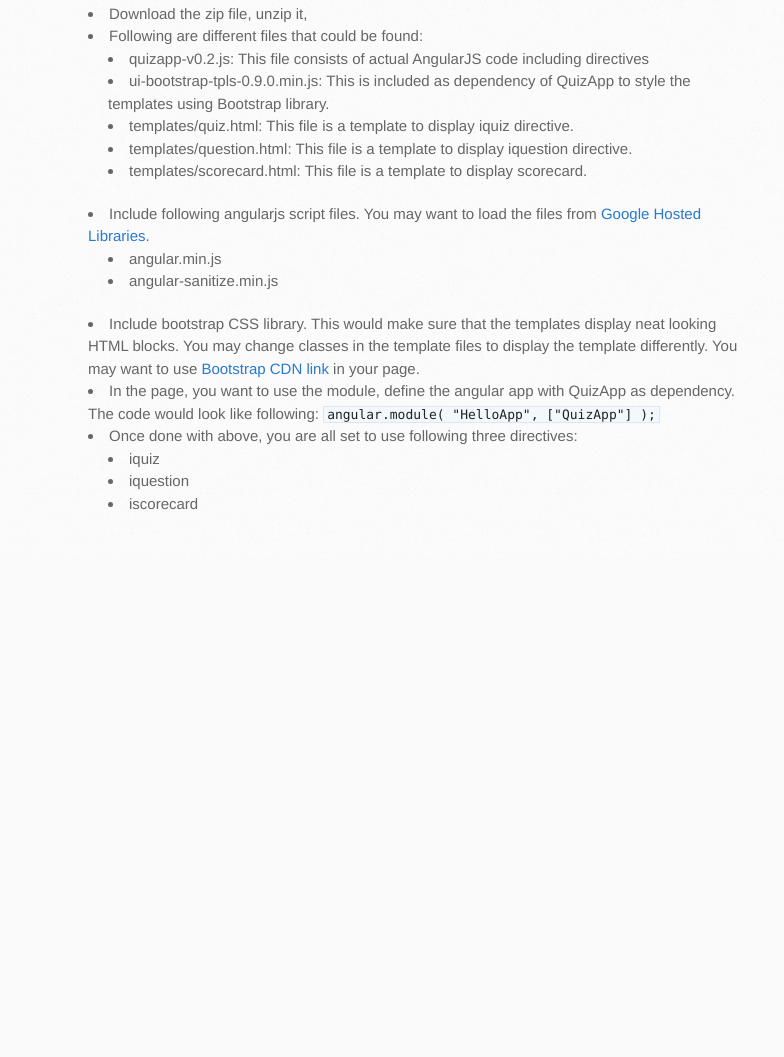
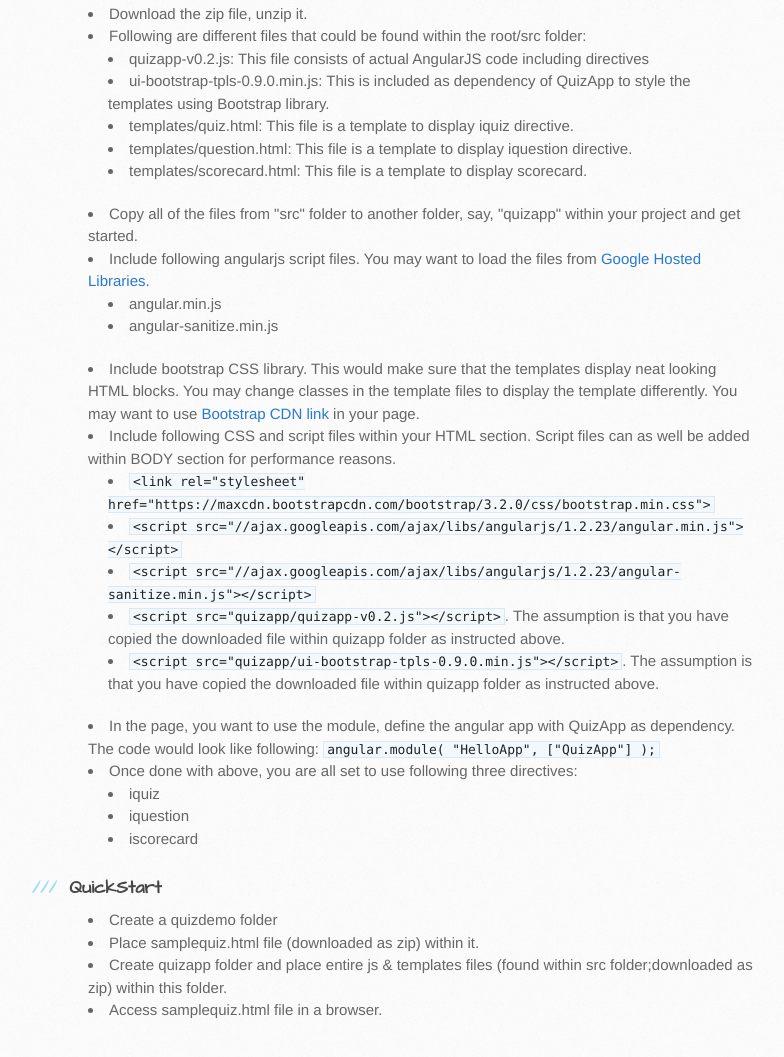
Before and after one commit to eajitesh/QuizApp, a plain HTML site: page index.html in a window 1280 px wide. Shown: the part 1544-2601 px from the top of the page, without its empty margins (102-886 px from the left). Before the commit the page ends 2102 px from the top, so only its background shows below. Drawn offline with Linux system fonts and the light colour scheme.

```diff
--- a/index.html
+++ b/index.html
@@ -88,8 +88,8 @@
 <a name="installation-instructions" class="anchor" href="#installation-instructions"><span class="octicon octicon-link"></span></a>Installation Instructions</h3>
 
 <ul>
-<li>Download the zip file, unzip it,</li>
-<li>Following are different files that could be found:
+<li>Download the zip file, unzip it.</li>
+<li>Following are different files that could be found within the root/src folder:
 
 <ul>
 <li>quizapp-v0.2.js: This file consists of actual AngularJS code including directives</li>
@@ -99,6 +99,7 @@
 <li>templates/scorecard.html: This file is a template to display scorecard.</li>
 </ul>
 </li>
+<li>Copy all of the files from "src" folder to another folder, say, "quizapp" within your project and get started.</li>
 <li>Include following angularjs script files. You may want to load the files from <a href="https://developers.google.com/speed/libraries/devguide#angularjs" target="_blank">Google Hosted Libraries</a>.
 
 <ul>
@@ -107,6 +108,18 @@
 </ul>
 </li>
 <li>Include bootstrap CSS library. This would make sure that the templates display neat looking HTML blocks. You may change classes in the template files to display the template differently. You may want to use <a href="https://maxcdn.bootstrapcdn.com/bootstrap/3.2.0/css/bootstrap.min.css" target="_blank">Bootstrap CDN link</a> in your page.</li>
+<li>Include following CSS and script files within your HTML  section. Script files can as well be added within BODY section for performance reasons.
+
+<ul>
+<li><code>&lt;link rel="stylesheet" href="https://maxcdn.bootstrapcdn.com/bootstrap/3.2.0/css/bootstrap.min.css"&gt;</code></li>
+<li><code>&lt;script src="//ajax.googleapis.com/ajax/libs/angularjs/1.2.23/angular.min.js"&gt;&lt;/script&gt;</code></li>
+<li><code>&lt;script src="//ajax.googleapis.com/ajax/libs/angularjs/1.2.23/angular-sanitize.min.js"&gt;&lt;/script&gt;</code></li>
+<li>
+<code>&lt;script src="quizapp/quizapp-v0.2.js"&gt;&lt;/script&gt;</code>. The assumption is that you have copied the downloaded file within <strong>quizapp</strong> folder as instructed above.</li>
+<li>
+<code>&lt;script src="quizapp/ui-bootstrap-tpls-0.9.0.min.js"&gt;&lt;/script&gt;</code>. The assumption is that you have copied the downloaded file within <strong>quizapp</strong> folder as instructed above.</li>
+</ul>
+</li>
 <li>In the page, you want to use the module, define the angular app with QuizApp as dependency. The code would look like following:
 <code>angular.module( "HelloApp", ["QuizApp"] );</code>
 </li>
@@ -118,6 +131,14 @@
 <li>iscorecard</li>
 </ul>
 </li>
+</ul><h3>
+<a name="quickstart" class="anchor" href="#quickstart"><span class="octicon octicon-link"></span></a>QuickStart</h3>
+
+<ul>
+<li>Create a quizdemo folder</li>
+<li>Place samplequiz.html file (downloaded as zip) within it.</li>
+<li>Create quizapp folder and place entire js &amp; templates files (found within src folder;downloaded as zip) within this folder.</li>
+<li>Access samplequiz.html file in a browser.</li>
 </ul>
         </section>
 
```
Also changed, not shown: params.json (+1 -1 lines).
